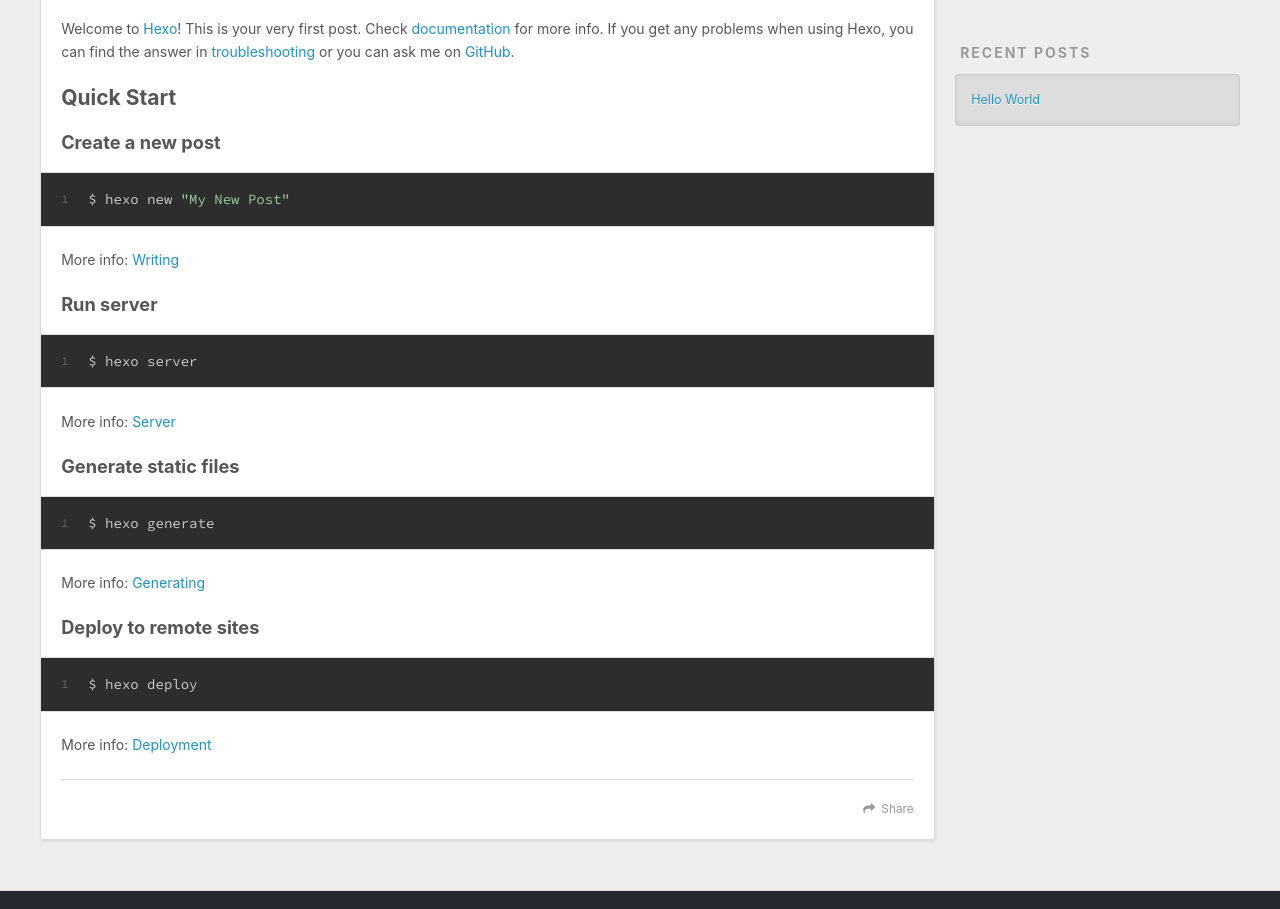
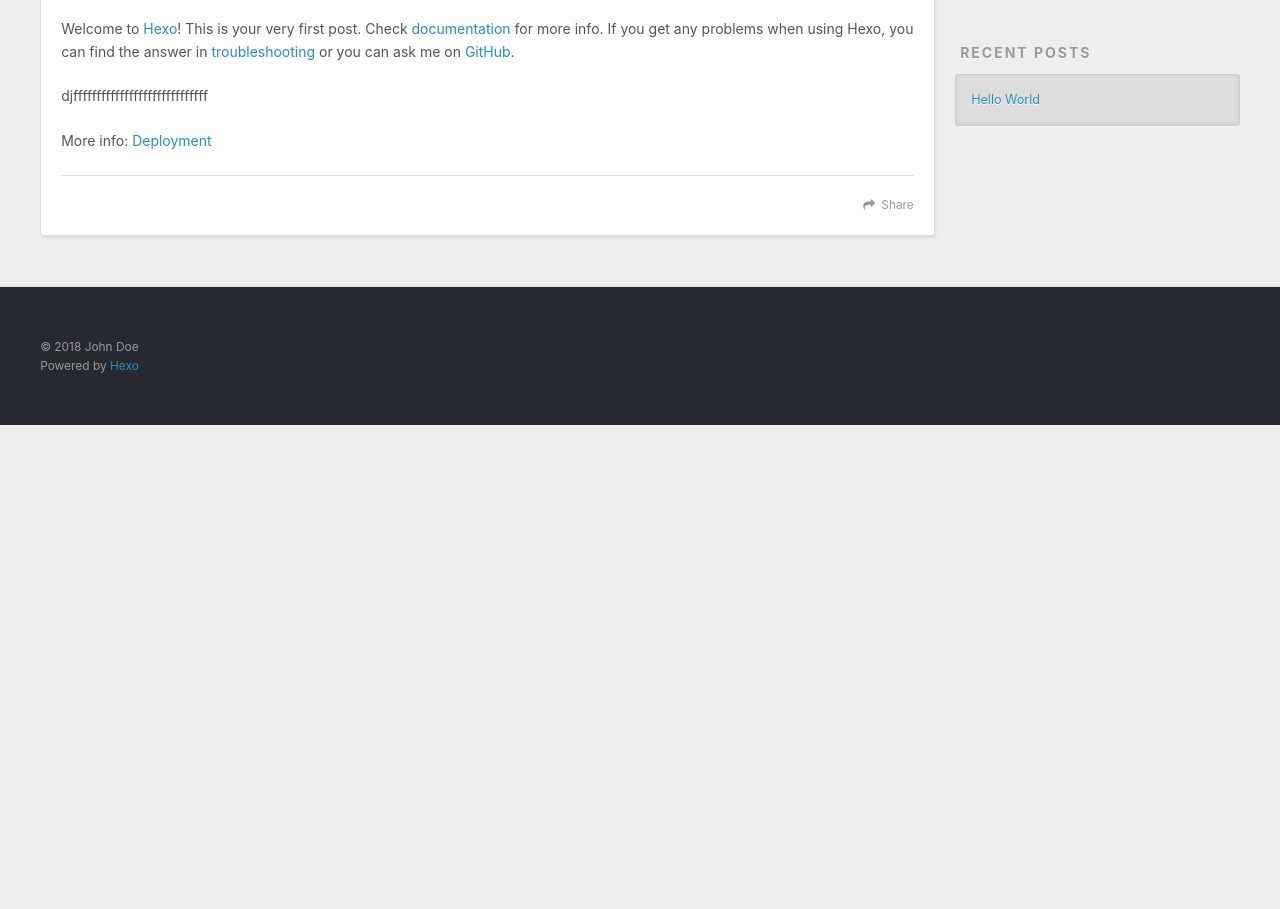
Before and after one commit to zhangfing/compassblog.github.io, a plain HTML site: page index.html in a window 1280 px wide. Shown: the part 435-1344 px from the top of the page. After the commit the page ends 860 px from the top, so only its background shows below. Drawn offline with nearby package versions, Linux system fonts and the light colour scheme.

Commit message:
hexo deploy

```diff
--- a/index.html
+++ b/index.html
@@ -85,19 +85,13 @@
     <div class="article-entry" itemprop="articleBody">
 
         <p>Welcome to <a href="https://hexo.io/" target="_blank" rel="noopener">Hexo</a>! This is your very first post. Check <a href="https://hexo.io/docs/" target="_blank" rel="noopener">documentation</a> for more info. If you get any problems when using Hexo, you can find the answer in <a href="https://hexo.io/docs/troubleshooting.html" target="_blank" rel="noopener">troubleshooting</a> or you can ask me on <a href="https://github.com/hexojs/hexo/issues" target="_blank" rel="noopener">GitHub</a>.</p>
-<h2 id="Quick-Start"><a href="#Quick-Start" class="headerlink" title="Quick Start"></a>Quick Start</h2><h3 id="Create-a-new-post"><a href="#Create-a-new-post" class="headerlink" title="Create a new post"></a>Create a new post</h3><figure class="highlight bash"><table><tr><td class="gutter"><pre><span class="line">1</span><br></pre></td><td class="code"><pre><span class="line">$ hexo new <span class="string">"My New Post"</span></span><br></pre></td></tr></table></figure>
-<p>More info: <a href="https://hexo.io/docs/writing.html" target="_blank" rel="noopener">Writing</a></p>
-<h3 id="Run-server"><a href="#Run-server" class="headerlink" title="Run server"></a>Run server</h3><figure class="highlight bash"><table><tr><td class="gutter"><pre><span class="line">1</span><br></pre></td><td class="code"><pre><span class="line">$ hexo server</span><br></pre></td></tr></table></figure>
-<p>More info: <a href="https://hexo.io/docs/server.html" target="_blank" rel="noopener">Server</a></p>
-<h3 id="Generate-static-files"><a href="#Generate-static-files" class="headerlink" title="Generate static files"></a>Generate static files</h3><figure class="highlight bash"><table><tr><td class="gutter"><pre><span class="line">1</span><br></pre></td><td class="code"><pre><span class="line">$ hexo generate</span><br></pre></td></tr></table></figure>
-<p>More info: <a href="https://hexo.io/docs/generating.html" target="_blank" rel="noopener">Generating</a></p>
-<h3 id="Deploy-to-remote-sites"><a href="#Deploy-to-remote-sites" class="headerlink" title="Deploy to remote sites"></a>Deploy to remote sites</h3><figure class="highlight bash"><table><tr><td class="gutter"><pre><span class="line">1</span><br></pre></td><td class="code"><pre><span class="line">$ hexo deploy</span><br></pre></td></tr></table></figure>
+<p>djfffffffffffffffffffffffffffff</p>
 <p>More info: <a href="https://hexo.io/docs/deployment.html" target="_blank" rel="noopener">Deployment</a></p>
 
 
     </div>
     <footer class="article-footer">
-      <a data-url="http://yoursite.com/2018/09/20/hello-world/" data-id="cjma7un2v00004kasgj32wwqt" class="article-share-link">Share</a>
+      <a data-url="http://yoursite.com/2018/09/20/hello-world/" data-id="cjma80cnr0000pkasgtdb7ycg" class="article-share-link">Share</a>
 
 
     </footer>
```
Also changed, not shown: 2018/09/20/hello-world/index.html (+6 -12 lines).
